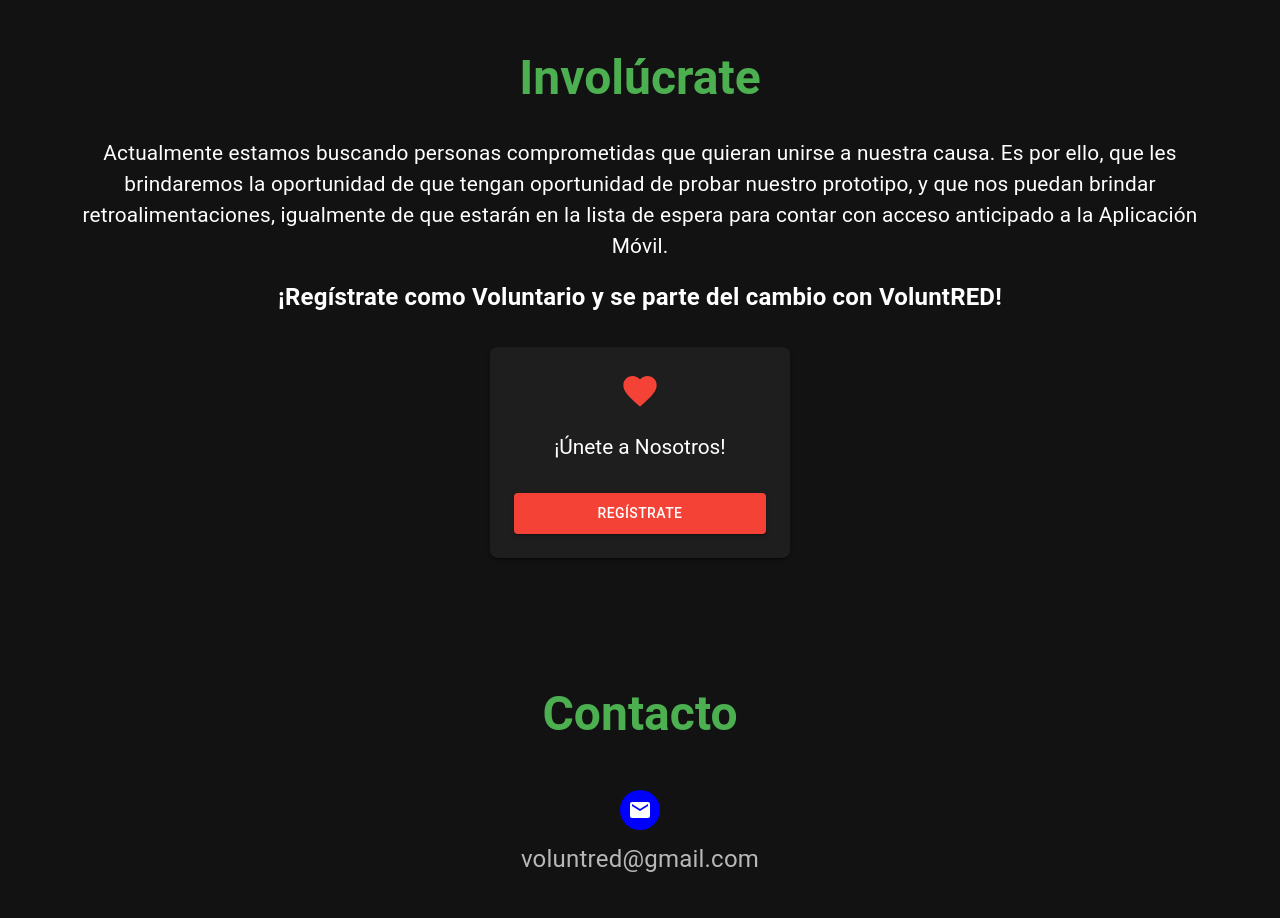
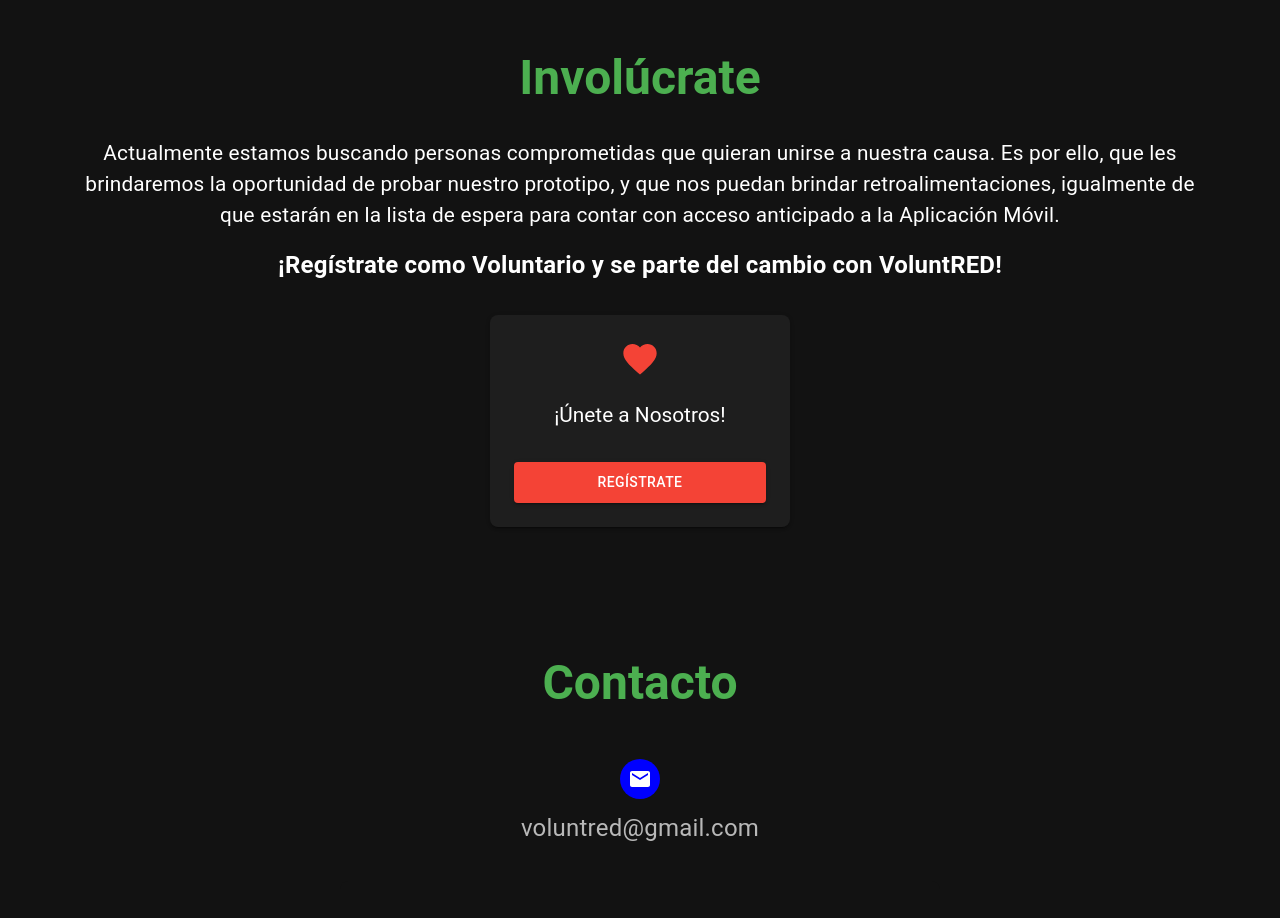
Before and after one commit to MarioB19/voluntred_web, a Next.js app: page / in a window 1280 px wide. Shown: the part 6360-7278 px from the top of the page. Built offline with nearby package versions, Linux system fonts and the light colour scheme.

Commit message:
Fixing information involucrate

```diff
--- a/src/components/Involucrate.js
+++ b/src/components/Involucrate.js
@@ -18,7 +18,7 @@
       </Typography>
       <Typography variant="body1" sx={{ mb: 4, color: 'text.primary', fontSize: { xs: '1.3rem', md: '1.3rem' } }}>
         Actualmente estamos buscando personas comprometidas que quieran unirse a nuestra causa.
-        Es por ello, que les brindaremos la oportunidad de que tengan oportunidad de probar nuestro prototipo, y que nos puedan brindar retroalimentaciones,
+        Es por ello, que les brindaremos la oportunidad de probar nuestro prototipo, y que nos puedan brindar retroalimentaciones,
         igualmente de que estarán en la lista de espera para contar con acceso anticipado a la Aplicación Móvil.
         <Box component="span" sx={{ display: 'block', fontWeight: 'bold', fontSize: '1.5rem', mt: 2 }}>
           ¡Regístrate como Voluntario y se parte del cambio con VoluntRED!
```
